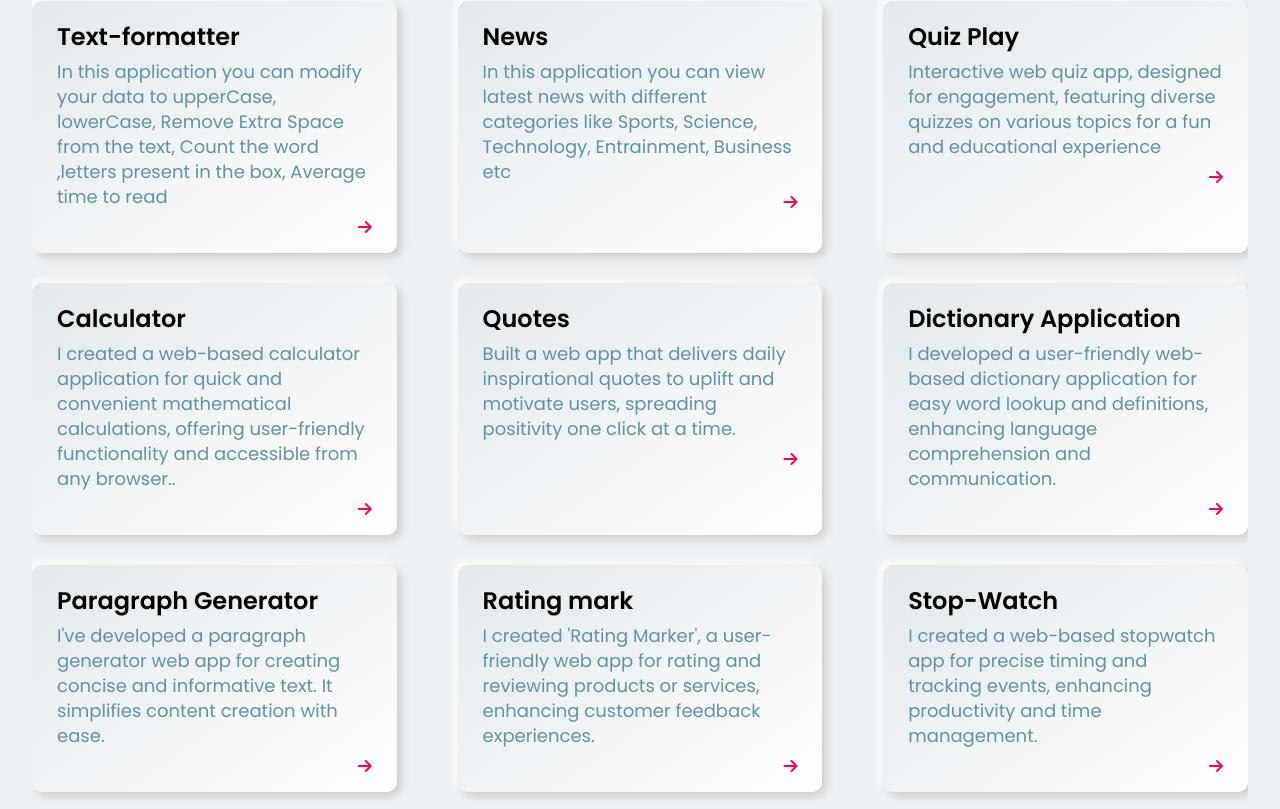
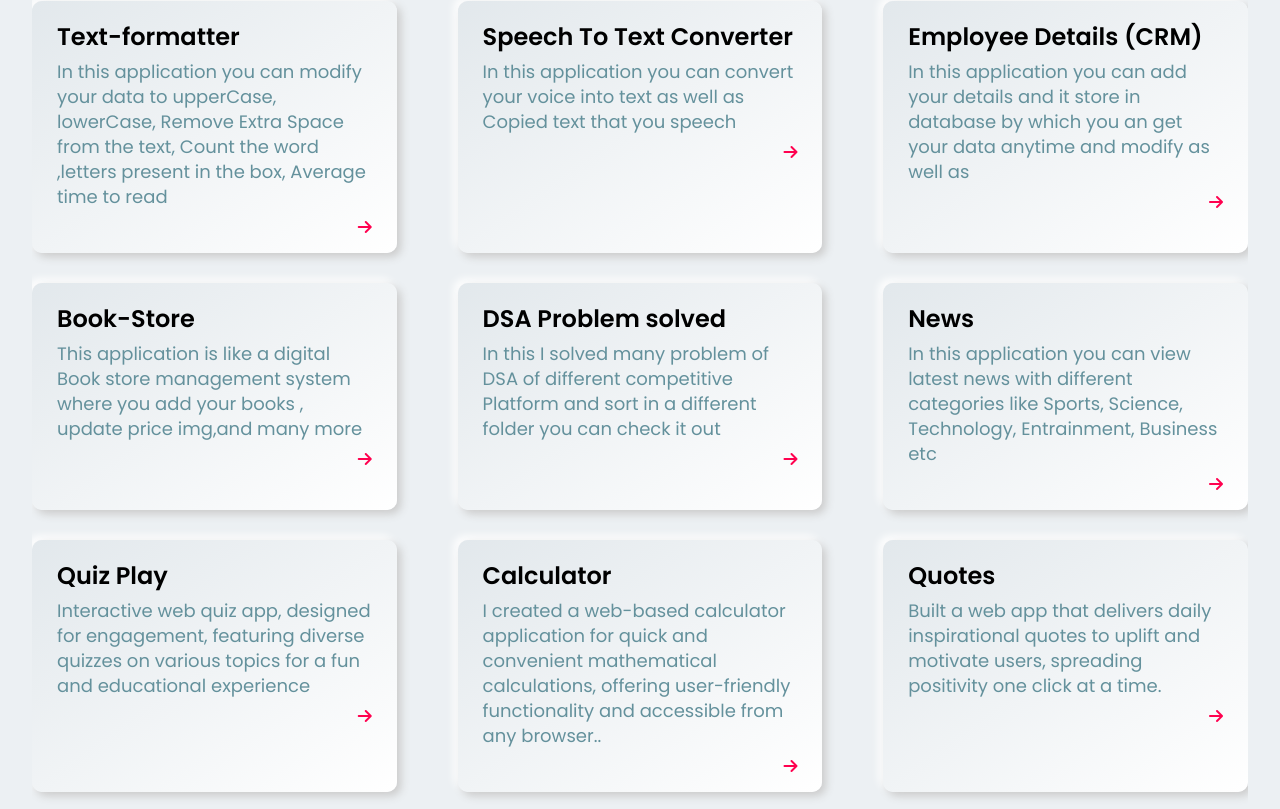
Before and after one commit to shivamgupta002/MyPortfolio, a React (Create React App) app: page / in a window 1280 px wide. Shown: the part 4311-5120 px from the top of the page. Built offline with nearby package versions, Linux system fonts and the light colour scheme.

Commit message:
Project Update

```diff
--- a/src/components/Project/Project_data.js
+++ b/src/components/Project/Project_data.js
@@ -6,57 +6,80 @@ const data = [
     desc: "In this application you can modify your data to upperCase, lowerCase, Remove Extra Space from the text, Count the word ,letters present in the box, Average time to read",
   },
   {
-    id: 2,
+    id:2,
+    link: "https://shivam-gupta-speechwriter.netlify.app/",
+    title: "Speech To Text Converter",
+    desc: "In this application you can convert your voice into text as well as Copied text that you speech",
+  },
+  {
+    id:3,
+    link: "https://github.com/shivamgupta002/Employee_Crud",
+    title: "Employee Details (CRM)",
+    desc: "In this application you can add your details and it store in database by which you an get your data anytime and modify as well as",
+  },
+  {
+    id:4,
+    link: "https://github.com/shivamgupta002/Book-Store",
+    title: "Book-Store",
+    desc: "This application is like a digital Book store management system where you add your books , update price img,and many more",
+  },
+  {
+    id:5,
+    link: "https://github.com/shivamgupta002/DSA",
+    title: "DSA Problem solved",
+    desc: "In this I solved many problem of DSA of different competitive Platform and sort in a different folder you can check it out ",
+  },
+  {
+    id: 10,
     link: "https://github.com/shivamgupta002/News",
     title: "News",
     desc: "In this application you can view latest news with different categories like Sports, Science, Technology, Entrainment, Business etc",
   },
   {
-    id: 5,
+    id: 11,
     link: "https://s-quiz.netlify.app/",
     title: "Quiz Play",
     desc: "Interactive web quiz app, designed for engagement, featuring diverse quizzes on various topics for a fun and educational experience",
   },
 
   {
-    id: 6,
+    id: 12,
     link: "https://shivamcalcii.netlify.app/",
     title: "Calculator",
     desc: "I created a web-based calculator application for quick and convenient mathematical calculations, offering user-friendly functionality and accessible from any browser..",
   },
   {
-    id: 7,
+    id: 13,
     link: "https://shivamquote.netlify.app/",
     title: "Quotes",
     desc: "Built a web app that delivers daily inspirational quotes to uplift and motivate users, spreading positivity one click at a time.",
   },
-
+  // {
+  //   id: 14,
+  //   link: "https://s-dictionary.netlify.app/",
+  //   title: "Dictionary Application",
+  //   desc: "I developed a user-friendly web-based dictionary application for easy word lookup and definitions, enhancing language comprehension and communication.",
+  // },
+  // {
+  //   id: 15,
+  //   link: "https://s-paragraphgenerator.netlify.app/",
+  //   title: "Paragraph Generator",
+  //   desc: "I've developed a paragraph generator web app for creating concise and informative text. It simplifies content creation with ease.",
+  // },
+  // {
+  //   id: 16,
+  //   link: "https://s-emojislider.netlify.app/",
+  //   title: "Rating mark",
+  //   desc: "I created 'Rating Marker', a user-friendly web app for rating and reviewing products or services, enhancing customer feedback experiences.",
+  // },
   {
-    id: 8,
-    link: "https://s-dictionary.netlify.app/",
-    title: "Dictionary Application",
-    desc: "I developed a user-friendly web-based dictionary application for easy word lookup and definitions, enhancing language comprehension and communication.",
-  },
-  {
-    id: 9,
-    link: "https://s-paragraphgenerator.netlify.app/",
-    title: "Paragraph Generator",
-    desc: "I've developed a paragraph generator web app for creating concise and informative text. It simplifies content creation with ease.",
-  },
-  {
-    id: 10,
-    link: "https://s-emojislider.netlify.app/",
-    title: "Rating mark",
-    desc: "I created 'Rating Marker', a user-friendly web app for rating and reviewing products or services, enhancing customer feedback experiences.",
-  },
-  {
-    id: 11,
+    id: 17,
     link: "https://s-stopwatch.netlify.app/",
     title: "Stop-Watch",
     desc: "I created a web-based stopwatch app for precise timing and tracking events, enhancing productivity and time management.",
   },
   {
-    id: 12,
+    id: 18,
     link: "https://github.com/shivamgupta002/",
     title: "More",
     desc: "More Projects coming soon",
```
